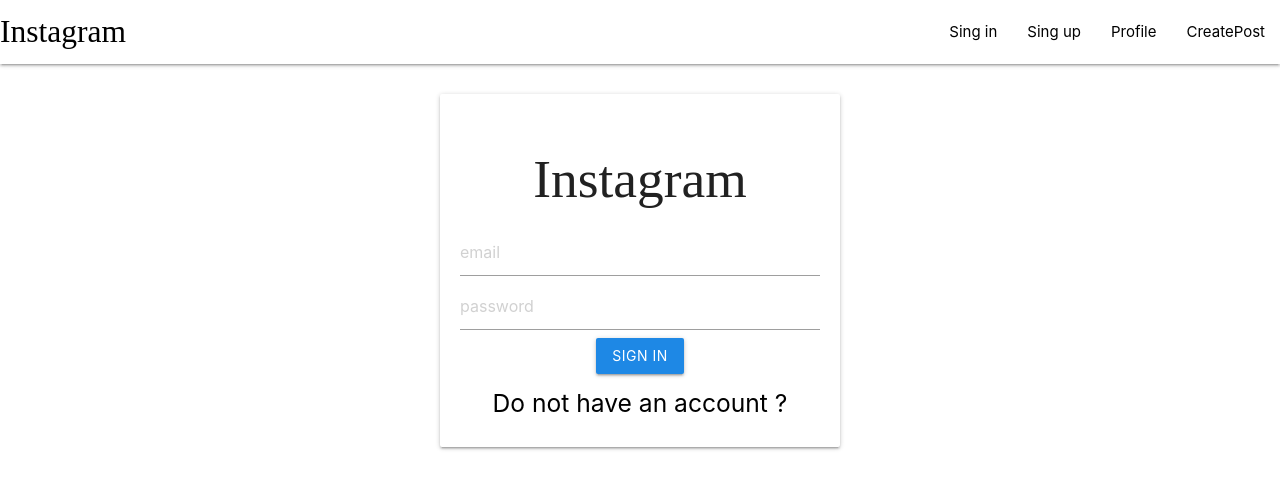
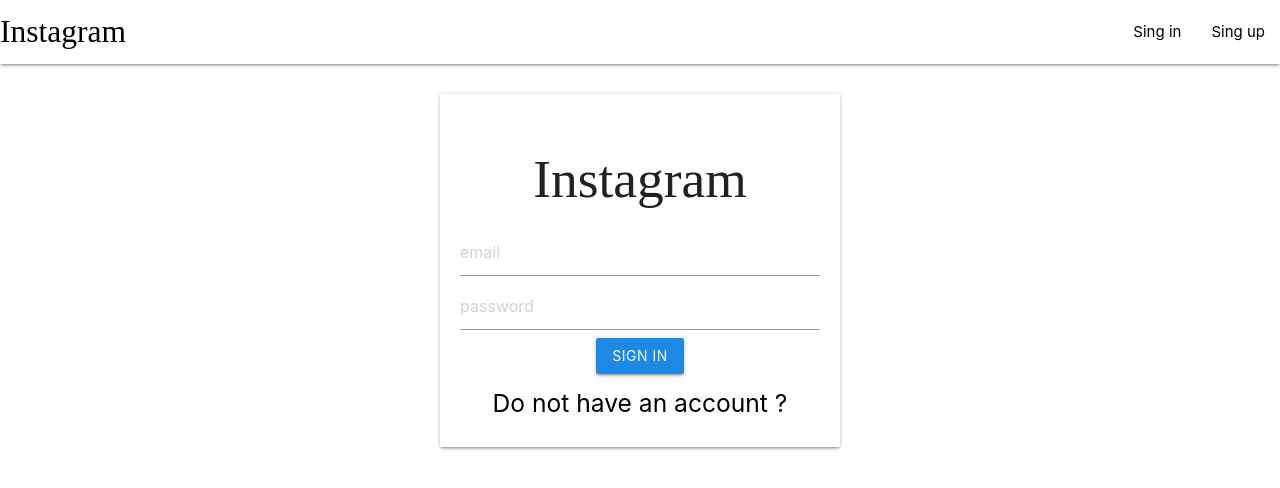
Before and after one commit to dev-eranda/mern-instagram-application, a React (Create React App) app in the folder client/: page /signin in a window 1280 px wide. Shown: the top 488 px of the page. Built offline with nearby package versions, Linux system fonts and the light colour scheme; a web font is replaced by a local one.

Commit message:
Fixed navbar

```diff
--- a/client/src/App.js
+++ b/client/src/App.js
@@ -12,19 +12,19 @@
 export const UserContext = createContext()
 
 const Routing = () => {
-
   const history = useHistory()
   const { state, dispatch } = useContext(UserContext)
 
   useEffect(() => {
     const user = JSON.parse(localStorage.getItem("user"))
     dispatch({ type: "USER", payload: user }) /* user close browser without logged out and again open browser set state */
-    // if (user) {
-    //   history.push('/')
-    // }
-    // else {
-    //   history.push('/signin')
-    // }
+
+    if (user) {
+      history.push('/')
+    }
+    else {
+      history.push('/signin')
+    }
   }, [])
 
   return (
--- a/client/src/components/NavBar.js
+++ b/client/src/components/NavBar.js
@@ -1,16 +1,31 @@
-import React from 'react'
+import React, { useContext } from 'react'
+import {Link} from 'react-router-dom'
+import { UserContext } from "../App"
 
 const NavBar = () => {
+
+    const { state, dispatch } = useContext(UserContext)
+    const renderList = () => {
+        if (state) {
+            return [
+                <li key={1}><Link to="/profile">Profile</Link></li>,
+                <li key={2}><Link to="/createpost">CreatePost</Link></li>
+            ]
+        } else {
+            return [
+                <li key={3}><Link to="/signin">Sing in</Link></li>,
+                <li key={4}><Link to="/signup">Sing up</Link></li>
+            ]
+        }
+    }
+
     return (
         <nav>
             <div className="nav-wrapper white">
-                <a href="/" className="brand-logo left">Instagram</a>
+                {console.log(state)}
+                <Link to={state ? "/" : "/signin"} className="brand-logo left">Instagram</Link>
                 <ul id="nav-mobile" className="right hide-on-med-and-down">
-                    <li><a href="/signin">Sing in</a></li>
-                    <li><a href="/signup">Sing up</a></li>
-                    <li><a href="/profile">Profile</a></li>
-                    <li><a href="/createpost">CreatePost</a></li>
-
+                    {renderList()}
                 </ul>
             </div>
         </nav>
--- a/client/src/components/screens/CreatePost.js
+++ b/client/src/components/screens/CreatePost.js
@@ -54,6 +54,11 @@
         .then(res => res.json())
         .then(data => {
             setUrl(data.url)
+            console.log(data, "eranda")
+            if (data.error) {
+                M.toast({ html: data.error.message, classes: "#c62828 red darken-3" })
+            }
+
         })
         .catch(error => {
             console.log(error)
--- a/client/src/components/screens/Signin.js
+++ b/client/src/components/screens/Signin.js
@@ -1,4 +1,5 @@
 import React, { useState, useContext } from 'react'
+import {Link} from 'react-router-dom'
 import { useHistory } from 'react-router-dom'
 import M from 'materialize-css'
 import { UserContext } from '../../App'
@@ -65,7 +66,7 @@
                     Sign in
                 </button>
                 <h5>
-                    <a href="/signup">Do not have an account ?</a>
+                    <Link to="/signup">Do not have an account ?</Link>
                 </h5>
             </div>
         </div>
--- a/client/src/components/screens/Signup.js
+++ b/client/src/components/screens/Signup.js
@@ -1,4 +1,5 @@
 import React, { useState } from 'react'
+import {Link} from 'react-router-dom'
 import { useHistory } from 'react-router-dom'
 import M from 'materialize-css'
 
@@ -66,7 +67,7 @@
                     Sign up
                 </button>
                 <h5>
-                    <a href="/signin">Already have an account ?</a>
+                    <Link to="/signin">Already have an account ?</Link>
                 </h5>
             </div>
         </div>
```
Also changed, not shown: client/src/routes/index.js (deleted, +0 -19 lines).
